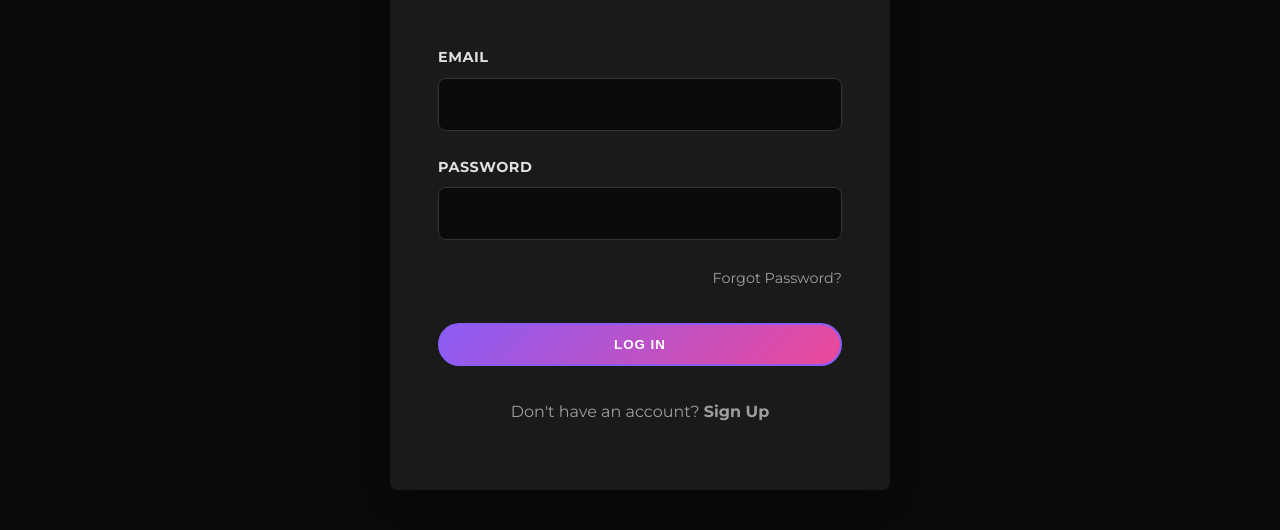
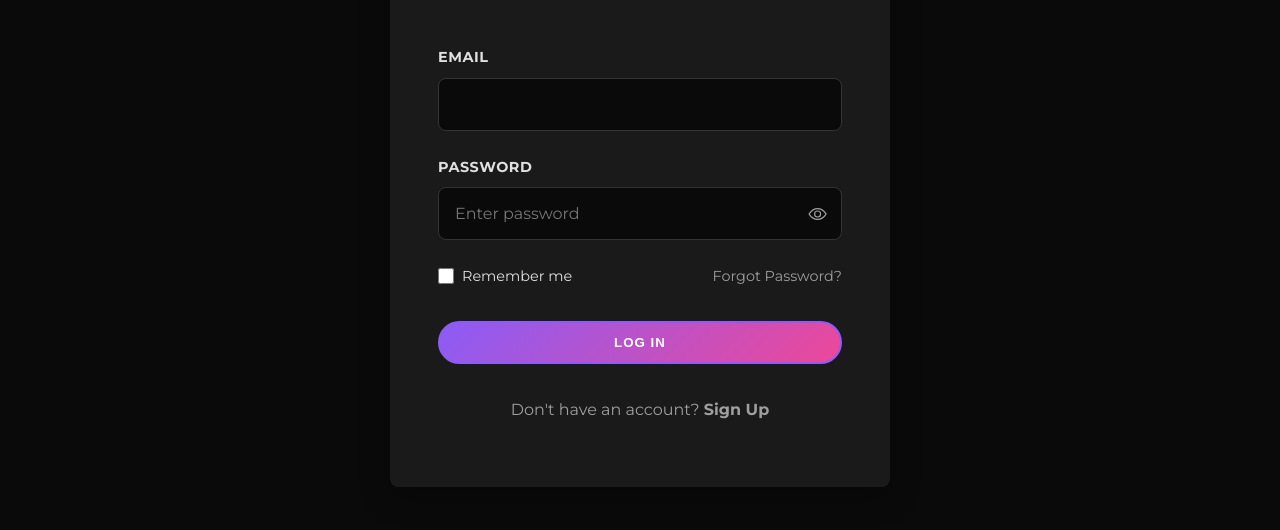
Before and after one commit to sanjeevi-2004/thpr2, a plain HTML site: page login.html in a window 1280 px wide. Shown: the part 270-800 px from the top of the page. Drawn offline with nearby package versions, Linux system fonts and the light colour scheme.

Commit message:
Add files via upload

```diff
--- a/login.html
+++ b/login.html
@@ -51,14 +51,25 @@
                         <input type="email" id="login-email" required>
                     </div>
 
-                    <div class="form-group-auth">
-                        <label for="password">Password</label>
-                        <input type="password" id="login-password" required>
+  <div class="form-group-auth">
+                    <label for="password">Password</label>
+                    <div class="password-wrapper">
+                        <input type="password" id="login-password" required placeholder="Enter password">
+
+                        <!-- FIX IS HERE: Added ('login-password', 'toggle-icon') -->
+                        <span class="password-toggle" onclick="togglePassword('login-password', 'toggle-icon')">
+                            <ion-icon name="eye-outline" id="toggle-icon"></ion-icon>
+                        </span>
                     </div>
+                </div>
 
-                    <div class="auth-options">
-                        <a href="forgot-password.html" class="forgot-link">Forgot Password?</a>
-                    </div>
+                  <div class="auth-options">
+    <div class="remember-me">
+        <input type="checkbox" id="remember" name="remember">
+        <label for="remember">Remember me</label>
+    </div>
+    <a href="forgot-password.html" class="forgot-link">Forgot Password?</a>
+</div>
 
                     <button type="submit" class="cta-button">Log In</button>
 
--- a/script.js
+++ b/script.js
@@ -176,3 +176,58 @@ if (document.querySelector('.modern-services-layout')) {
         });
     });
 }
+
+/* =========================================
+   1. UNIVERSAL PASSWORD TOGGLE FUNCTION
+   Works for Login, Signup, and Confirm Password
+   ========================================= */
+function togglePassword(inputId, iconId) {
+    const input = document.getElementById(inputId);
+    const icon = document.getElementById(iconId);
+
+    if (input && icon) {
+        if (input.type === 'password') {
+            // Switch to Text
+            input.type = 'text';
+            icon.setAttribute('name', 'eye-off-outline');
+        } else {
+            // Switch back to Password
+            input.type = 'password';
+            icon.setAttribute('name', 'eye-outline');
+        }
+    } else {
+        console.error("Element not found: Check your IDs");
+    }
+}
+
+/* =========================================
+   2. SIGNUP FORM VALIDATION (Password Match)
+   Only runs if the signup form exists on the page
+   ========================================= */
+document.addEventListener("DOMContentLoaded", function() {
+    const signupForm = document.getElementById('signup-form');
+    const password = document.getElementById('password');
+    const confirmPassword = document.getElementById('confirm-password');
+    const errorMsg = document.getElementById('password-error');
+
+    if (signupForm) {
+        signupForm.addEventListener('submit', function(e) {
+            // Check if passwords match
+            if (password.value !== confirmPassword.value) {
+                e.preventDefault(); // STOP form submission
+
+                errorMsg.textContent = "Passwords do not match. Please try again.";
+                confirmPassword.style.borderColor = "#ff4d4d";
+            } else {
+                errorMsg.textContent = "";
+                confirmPassword.style.borderColor = "";
+            }
+        });
+
+        // Clear error when user types
+        confirmPassword.addEventListener('input', function() {
+            errorMsg.textContent = "";
+            confirmPassword.style.borderColor = "";
+        });
+    }
+});
--- a/signup.html
+++ b/signup.html
@@ -44,7 +44,7 @@
                 <h2>Create an Account</h2>
                 <p class="auth-subtitle">Get started with Innovate.</p>
 
-                <form class="auth-form" action="404.html">
+                <form class="auth-form" id="signup-form" action="404.html">
 
                     <div class="form-group-auth">
                         <label for="name">Full Name</label>
@@ -58,12 +58,23 @@
 
                     <div class="form-group-auth">
                         <label for="password">Password</label>
-                        <input type="password" id="password" required>
+                        <div class="password-wrapper">
+                            <input type="password" id="password" required>
+                            <span class="password-toggle" onclick="togglePassword('password', 'eye-icon-1')">
+                                <ion-icon name="eye-outline" id="eye-icon-1"></ion-icon>
+                            </span>
+                        </div>
                     </div>
 
                     <div class="form-group-auth">
                         <label for="confirm-password">Confirm Password</label>
-                        <input type="password" id="confirm-password" required>
+                        <div class="password-wrapper">
+                            <input type="password" id="confirm-password" required>
+                            <span class="password-toggle" onclick="togglePassword('confirm-password', 'eye-icon-2')">
+                                <ion-icon name="eye-outline" id="eye-icon-2"></ion-icon>
+                            </span>
+                        </div>
+                        <small id="password-error" class="error-message"></small>
                     </div>
 
                     <button type="submit" class="cta-button">Create Account</button>
@@ -76,14 +87,11 @@
         </section>
     </main>
 
-
- <!-- ======== FOOTER (NEW LAYOUT) ======== -->
-<footer class="footer">
+ <footer class="footer">
     <div class="container">
         <div class="footer-grid">
 
-            <!-- Column 1: Brand & Socials -->
-          <div class="footer-col">
+            <div class="footer-col">
     <a href="index.html" class="nav-logo">
         <img src="./stackly.png" alt="Stackly Logo">
     </a>
@@ -109,7 +117,6 @@
 </div>
 </div>
 
-            <!-- Column 2: Quick Links -->
             <div class="footer-col">
                 <h4>Quick Links</h4>
                 <ul>
@@ -120,7 +127,6 @@
                 </ul>
             </div>
 
-            <!-- Column 3: Services -->
             <div class="footer-col">
                 <h4>Services</h4>
                 <ul>
@@ -131,7 +137,6 @@
                 </ul>
             </div>
 
-            <!-- Column 4: Get in Touch -->
             <div class="footer-col">
                 <h4>Get in Touch</h4>
                 <p>
@@ -143,15 +148,12 @@
 
         </div>
 
-        <!-- Copyright Bar -->
         <div class="footer-copyright">
             <p>&copy; 2025 Innovate. All rights reserved.</p>
         </div>
     </div>
 </footer>
-<!-- ======== END OF FOOTER ======== -->
-
-    <script type="module" src="https://unpkg.com/ionicons@7.1.0/dist/ionicons/ionicons.esm.js"></script>
+<script type="module" src="https://unpkg.com/ionicons@7.1.0/dist/ionicons/ionicons.esm.js"></script>
     <script nomodule src="https://unpkg.com/ionicons@7.1.0/dist/ionicons/ionicons.js"></script>
     <script src="script.js"></script>
 </body>
--- a/style .css
+++ b/style .css
@@ -1136,9 +1136,33 @@ img {
     border-color: var(--color-primary);
 }
 
+/* Update this existing class */
 .auth-options {
-    text-align: right;
+    display: flex;
+    justify-content: space-between; /* Pushes Remember Me to left, Link to right */
+    align-items: center;
     margin-bottom: 2rem;
+}
+
+/* Add these new classes */
+.remember-me {
+    display: flex;
+    align-items: center;
+    gap: 0.5rem;
+    font-size: 0.9rem;
+    color: var(--color-text);
+}
+
+.remember-me input {
+    cursor: pointer;
+    width: 16px;
+    height: 16px;
+    accent-color: var(--color-primary); /* Makes the checkmark match your theme */
+}
+
+.remember-me label {
+    cursor: pointer;
+    user-select: none; /* Prevents text highlighting when clicking label */
 }
 
 .forgot-link {
@@ -1183,6 +1207,40 @@ img {
     display: inline-block;
     width: auto; /* Override full-width */
     margin-top: 1rem;
+}
+/* Wrapper to hold input and icon together */
+.password-wrapper {
+    position: relative;
+    width: 100%;
+}
+
+/* Position the eye icon */
+.password-toggle {
+    position: absolute;
+    right: 15px;
+    top: 50%;
+    transform: translateY(-50%); /* Vertically center */
+    cursor: pointer;
+    color: var(--color-text-secondary);
+    font-size: 1.2rem;
+    display: flex; /* Fixes icon alignment */
+}
+
+.password-toggle:hover {
+    color: var(--color-primary);
+}
+
+/* Add padding to the right of input so text doesn't hit the eye */
+.form-group-auth input[type="password"],
+.form-group-auth input[type="text"] {
+    padding-right: 45px;
+}
+.error-message {
+    color: #ff4d4d; /* Red color */
+    font-size: 0.85rem;
+    margin-top: 5px;
+    display: block;
+    height: 1.2em; /* Keeps space so layout doesn't jump */
 }
 
 
```
